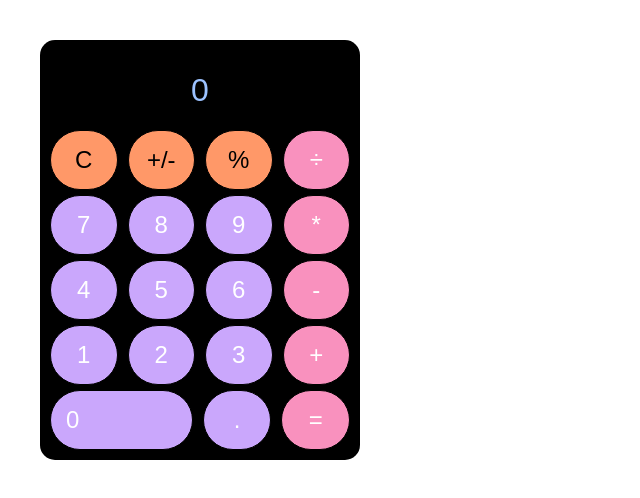
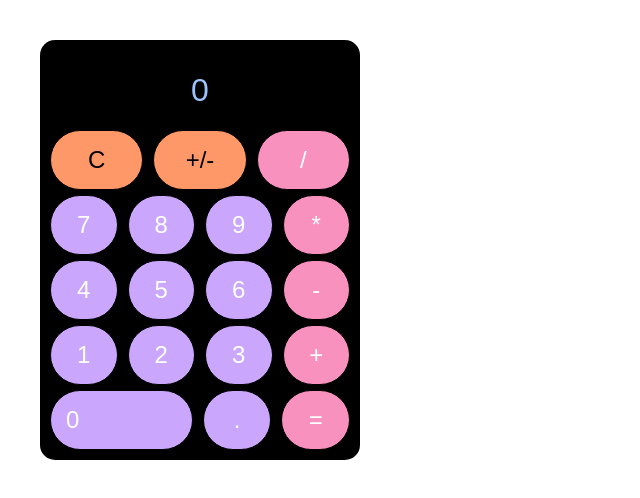
Before and after one commit to stabjana/calculatorApp, a React (Vite) app: page / in a window 1280 px wide. Shown: the top 498 px of the page, without its empty margins (0-640 px from the left). Built offline with nearby package versions, Linux system fonts and the light colour scheme.

Commit message:
fix calculateResult function add C case, +/- case

```diff
--- a/package.json
+++ b/package.json
@@ -12,7 +12,6 @@
   "dependencies": {
     "@emotion/react": "^11.14.0",
     "@emotion/styled": "^11.14.0",
-    "@mui/material": "^6.4.3",
     "react": "^18.3.1",
     "react-dom": "^18.3.1"
   },
--- a/src/Calculator.tsx
+++ b/src/Calculator.tsx
@@ -26,13 +26,29 @@ export default function Calculator() {
         calculateResult(value);
         break;
       case "=":
+        calculateResult(value);
+        setIsNum(true); // set back to beginning state
+        setOperation(null);
         break;
-      case ".":
+      case "C":
+        setMemoryNum(0);
+        setDisplayNum("");
+        setIsNum(true);
+        setOperation(null);
+        break;
+        case "+/-":
+          if(displayNum){
+            setDisplayNum((parseFloat(displayNum)*(-1)).toString());
+          }
+         break;
       default:
         if (!isNum) {
           setDisplayNum(value);
           setIsNum(true);
         } else if (isNum){
+          if(displayNum.includes('.') && value === '.'){
+            break;
+          }
           setDisplayNum(displayNum + value);
         }
     }
@@ -46,8 +62,7 @@ export default function Calculator() {
     }
       setIsNum(false);
       if (operation) {
-        // const result: number = memoryNum + parseFloat(displayNum);
-       const result = eval(memoryNum.toString() + value + displayNum);
+       const result = eval(memoryNum.toString() + operation + displayNum);
        console.log(result);
         setMemoryNum(result);
         setDisplayNum(result.toString()); // wenn 3 gedrückt ist dann durch neue zahl ersetzen nach operation
@@ -55,7 +70,7 @@ export default function Calculator() {
         setMemoryNum(+displayNum);
         console.log('hier');
       }
-      setOperation(value);
+      setOperation(value); // bei = keine
   }
 
   return (
--- a/src/components/Buttons.tsx
+++ b/src/components/Buttons.tsx
@@ -15,8 +15,7 @@ interface InputProps {
         <div className='button-row'>
           <button className='top' onClick={onPress}>C</button>
           <button className='top' onClick={onPress}>+/-</button>
-          <button className='top' onClick={onPress}>%</button>
-          <button className='last-button' onClick={onPress}>÷</button>
+          <button className='last-button' onClick={onPress}>/</button>
         </div>
         <div className='button-row'>
           <button onClick={onPress}>7</button>
--- a/src/components/Input.tsx
+++ b/src/components/Input.tsx
@@ -1,11 +1,13 @@
-import '../index.css'
+import "../index.css";
 
 interface InputProps {
   input: string;
   error: boolean;
 }
 
-  export default function Input({ input, error }: InputProps) { // display
+export default function Input({ input, error }: InputProps) {
+  // display
+  //parseFloat(input); // toDo: limit to 14 numbers on the display
   return (
     <div className="display-container">
       {error ? <h1>Error</h1> : <h1>{input ? input : "0"}</h1>}
```
Lines whose indentation alone changed are shown as unchanged.
